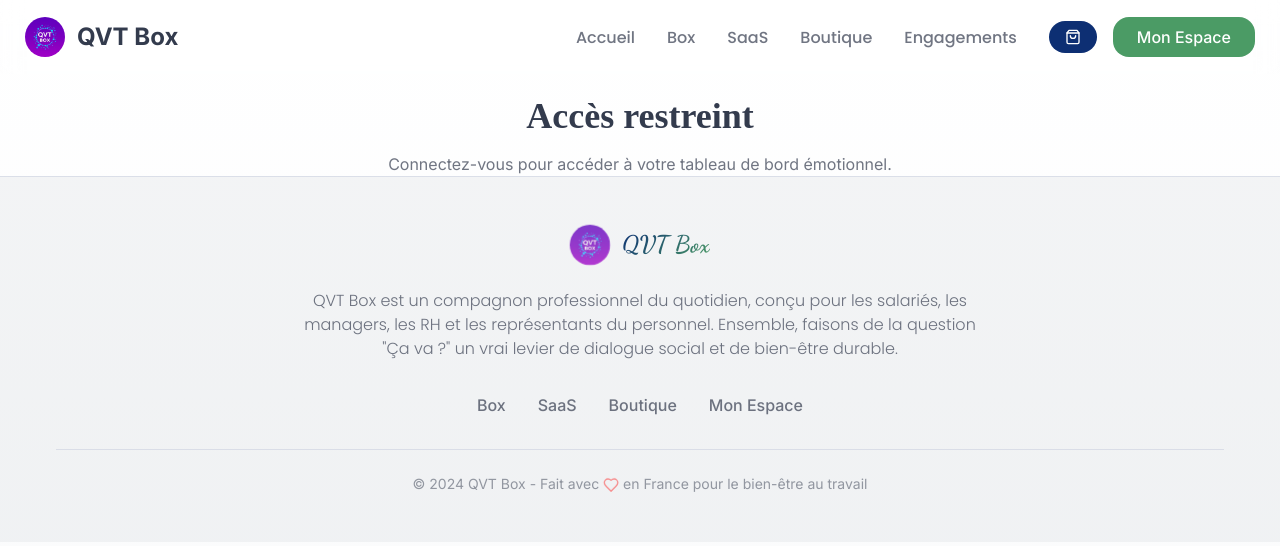
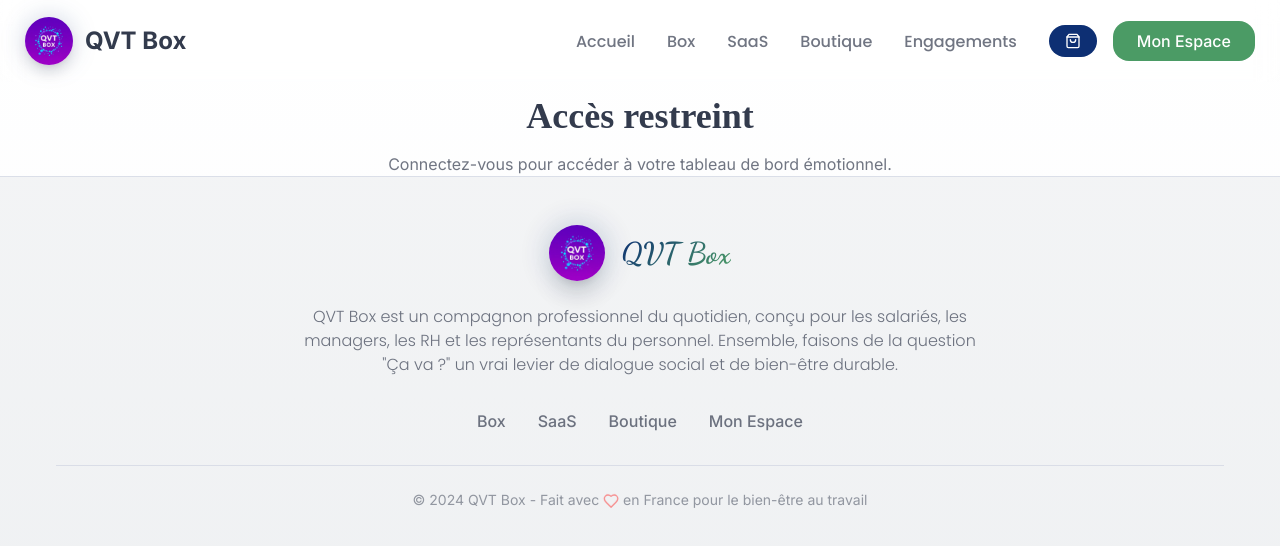
Before and after one commit to QVT-Box/bulle-douceur-phygital, a React (Vite) app: page /mood in a window 1280 px wide. Shown: the top 546 px of the page. Built offline with nearby package versions, Linux system fonts and the light colour scheme.

Commit message:
Improve logo visibility

```diff
--- a/src/components/Footer.tsx
+++ b/src/components/Footer.tsx
@@ -6,20 +6,23 @@ const Footer = () => {
     <footer className="bg-foreground/5 border-t border-primary/10 py-12 px-6">
       <div className="container mx-auto">
         <div className="text-center">
-          <div className="flex justify-center items-center space-x-3 mb-6 animate-slide-in-up">
+          <div className="flex justify-center items-center space-x-4 mb-6 animate-slide-in-up">
+            <div className="relative group">
+              <div className="absolute inset-0 bg-primary/30 rounded-full blur-lg animate-pulse-soft group-hover:blur-xl transition-all duration-500"></div>
               <img
                 src="/logo-qvt.png"
                 alt="QVT Box Logo"
-              className="w-10 h-10 rounded-full object-cover animate-pulse-soft"
+                className="relative w-14 h-14 rounded-full object-cover shadow-xl hover:shadow-2xl transition-all duration-500 group-hover:scale-110 animate-glow"
                 onError={(e) => {
                   e.currentTarget.style.display = 'none';
                   e.currentTarget.nextElementSibling?.classList.remove('hidden');
                 }}
               />
-            <div className="hidden w-10 h-10 rounded-full bg-gradient-bubble flex items-center justify-center text-xs font-bold text-foreground animate-pulse-soft">
+              <div className="hidden relative w-14 h-14 rounded-full bg-gradient-to-br from-primary via-secondary to-accent flex items-center justify-center text-sm font-bold text-white shadow-xl hover:shadow-2xl transition-all duration-500 group-hover:scale-110 animate-glow">
                 QVT
               </div>
-            <span className="text-2xl font-dancing font-bold text-gradient">QVT Box</span>
+            </div>
+            <span className="text-3xl font-dancing font-bold text-gradient">QVT Box</span>
           </div>
 
           <p className="text-foreground/70 mb-8 font-poppins font-light max-w-2xl mx-auto animate-slide-in-up" style={{ animationDelay: '0.2s' }}>
--- a/src/components/Navigation.tsx
+++ b/src/components/Navigation.tsx
@@ -23,20 +23,23 @@ const Navigation = () => {
     <nav className="fixed top-0 left-0 right-0 z-50 glass-effect">
       <div className="container mx-auto px-6 py-4">
         <div className="flex items-center justify-between">
-          <Link to="/" className="flex items-center space-x-3 hover:opacity-80 transition-all duration-300">
+          <Link to="/" className="flex items-center space-x-3 hover:opacity-80 transition-all duration-300 group">
+            <div className="relative">
+              <div className="absolute inset-0 bg-primary/20 rounded-full blur-md group-hover:blur-lg transition-all duration-300"></div>
               <img
                 src="/logo-qvt.png"
                 alt="QVT Box Logo"
-              className="w-10 h-10 rounded-full object-cover"
+                className="relative w-12 h-12 rounded-full object-cover shadow-lg hover:shadow-xl transition-all duration-300 group-hover:scale-110"
                 onError={(e) => {
                   e.currentTarget.style.display = 'none';
                   e.currentTarget.nextElementSibling?.classList.remove('hidden');
                 }}
               />
-            <div className="hidden w-10 h-10 rounded-full bg-primary flex items-center justify-center text-xs font-bold text-white">
+              <div className="hidden relative w-12 h-12 rounded-full bg-gradient-to-br from-primary to-secondary flex items-center justify-center text-xs font-bold text-white shadow-lg hover:shadow-xl transition-all duration-300 group-hover:scale-110">
                 QVT
               </div>
-            <span className="text-2xl font-inter font-bold text-foreground">QVT Box</span>
+            </div>
+            <span className="text-2xl font-inter font-bold text-foreground group-hover:text-primary transition-colors duration-300">QVT Box</span>
           </Link>
 
           <ul className="hidden md:flex items-center space-x-8">
--- a/src/components/SpectacularHero.tsx
+++ b/src/components/SpectacularHero.tsx
@@ -72,19 +72,20 @@ const SpectacularHero = () => {
 
           {/* Contenu textuel avec effets */}
           <div className="space-y-8 animate-fade-in">
-            {/* Logo avec effet glow */}
-            <div className="relative mb-8">
-              <div className="absolute inset-0 bg-primary/20 rounded-full blur-xl animate-pulse-soft"></div>
+            {/* Logo avec effet spectaculaire */}
+            <div className="relative mb-8 group">
+              <div className="absolute inset-0 bg-primary/30 rounded-full blur-2xl animate-pulse-soft group-hover:blur-3xl transition-all duration-700"></div>
+              <div className="absolute inset-0 bg-gradient-to-r from-secondary/20 to-accent/20 rounded-full blur-xl animate-glow"></div>
               <img
                 src="/logo-qvt.png"
                 alt="QVT Box Logo"
-                className="relative w-24 h-24 mx-auto lg:mx-0 mb-8 drop-shadow-2xl animate-glow"
+                className="relative w-28 h-28 mx-auto lg:mx-0 mb-8 drop-shadow-2xl hover:drop-shadow-[0_0_30px_rgba(139,92,246,0.5)] transition-all duration-700 group-hover:scale-110 animate-float shadow-floating"
                 onError={(e) => {
                   e.currentTarget.style.display = 'none';
                   e.currentTarget.nextElementSibling?.classList.remove('hidden');
                 }}
               />
-              <div className="hidden w-24 h-24 mx-auto lg:mx-0 mb-8 flex items-center justify-center bg-primary rounded-full text-white font-inter font-bold text-lg shadow-floating animate-glow">
+              <div className="hidden w-28 h-28 mx-auto lg:mx-0 mb-8 flex items-center justify-center bg-gradient-to-br from-primary via-secondary to-accent rounded-full text-white font-inter font-bold text-xl shadow-floating hover:shadow-bubble transition-all duration-700 group-hover:scale-110 animate-float">
                 QVT BOX
               </div>
             </div>
```
Lines whose indentation alone changed are shown as unchanged.
